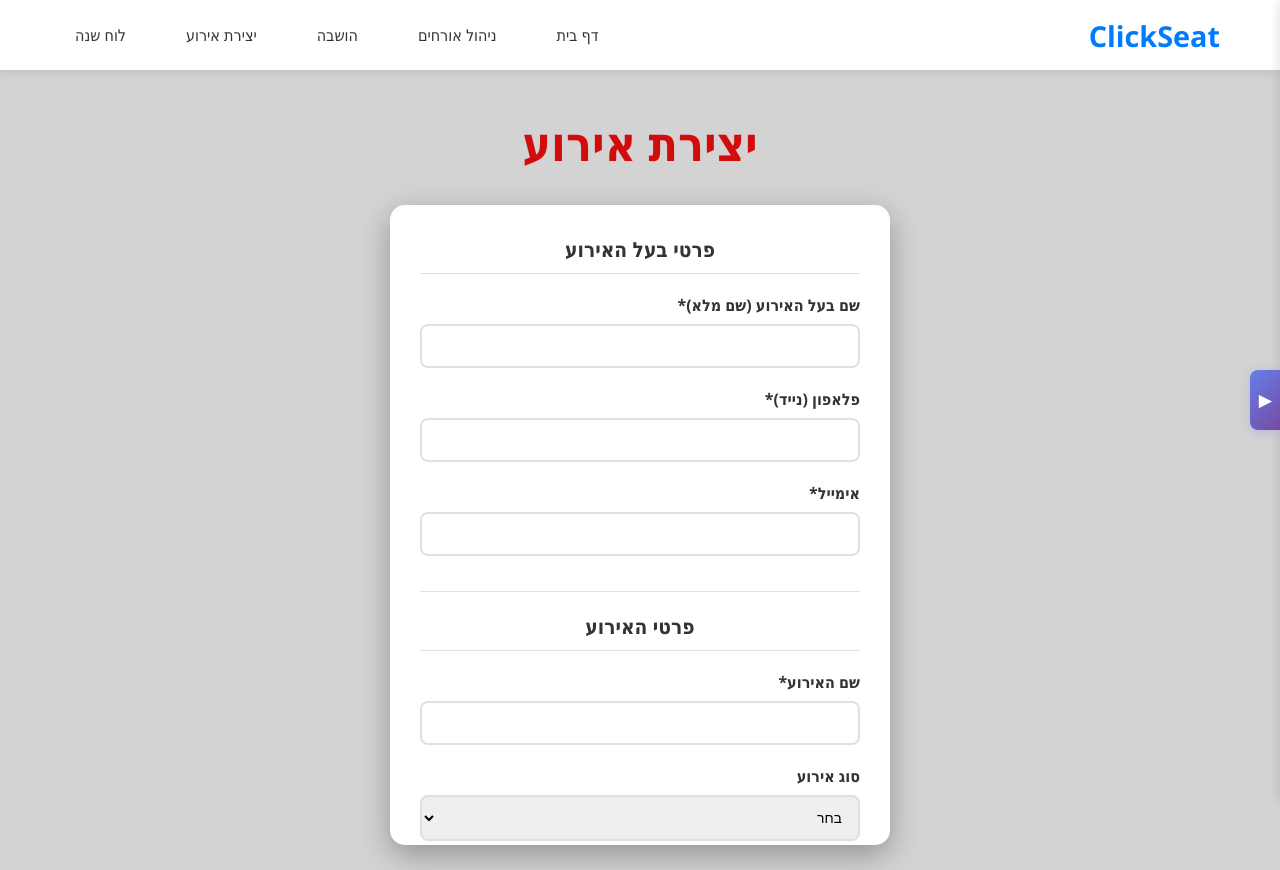
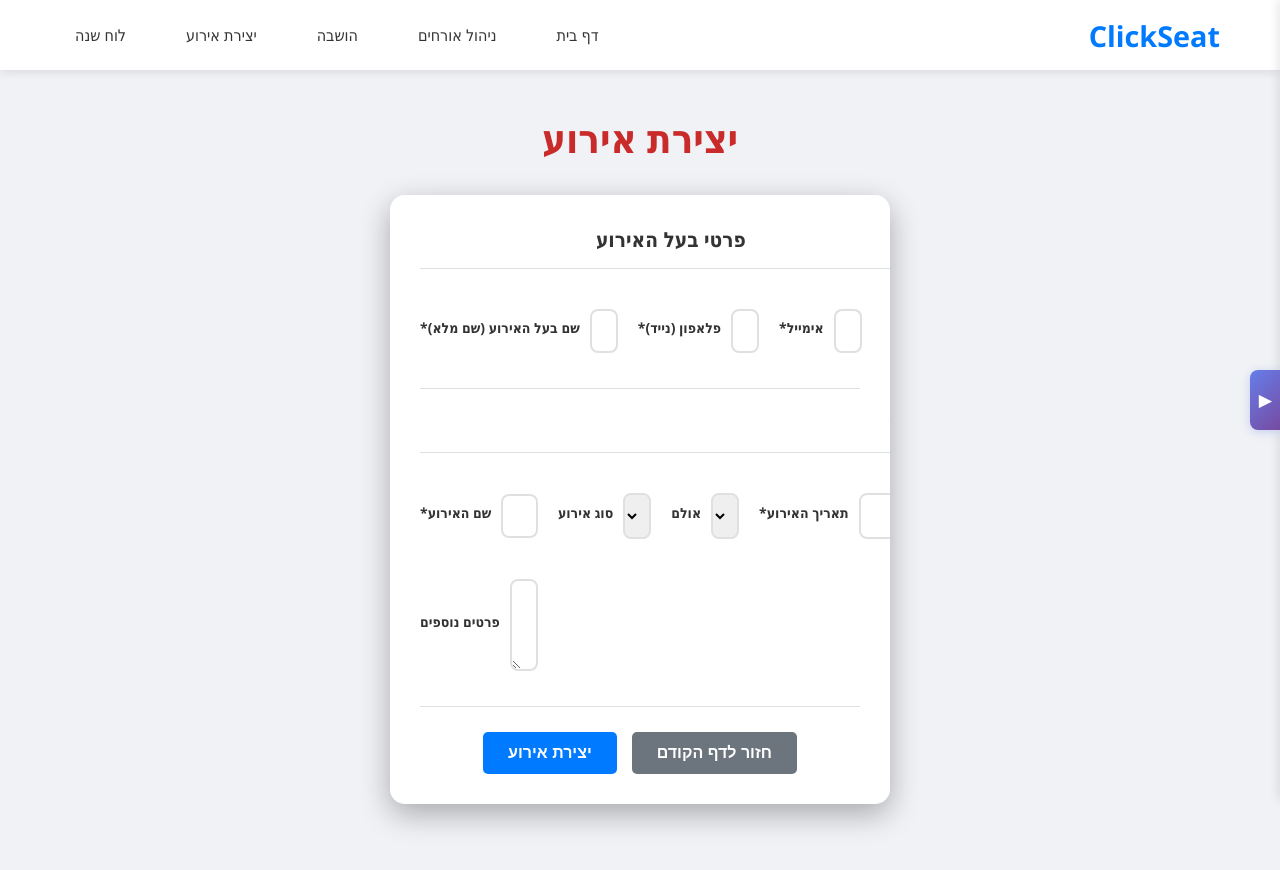
Before and after one commit to sindikoi/ClickSeat, a React (Create React App) app in the folder client/: page / in a window 1280 px wide. Both pictures are taken after a click on the button "➕ הוספת אירוע". Built offline with nearby package versions, Linux system fonts and the light colour scheme.

Commit message:
final upload

```diff
--- a/client/src/pages/Event.jsx
+++ b/client/src/pages/Event.jsx
@@ -147,7 +147,7 @@ function Event() {
                   onChange={handlechange}
                 />
               </div>
-              <div className="form-group">
+              <div className="form-group full-width">
                 <label>פרטים נוספים</label>
                 <textarea
                   name="conditions"
--- a/client/src/style/pages.css
+++ b/client/src/style/pages.css
@@ -1,9 +1,6 @@
-.Homepage {
-  background-color: rgb(211, 211, 211);
-  height: 100%;
-  text-align: center;
-  flex: 1;
-}
+/* ==========================================================================
+   Global Styles & Base Layout
+   ========================================================================== */
 
    * {
     margin: 0;
@@ -13,55 +10,36 @@
 
   body,
   html {
-  height: 90%;
+    height: 100%;
     width: 100%;
-  margin: 0;
-  padding: 0;
   }
 
   .wrapper {
+    display: flex;
     flex-direction: row;
-  display: flex;
-  height: auto; /* Changed from 150vh */
     min-height: 100vh;
     width: 100vw;
   }
 
   .allPages {
-  background-color: #d3d3d3;
-  height: 100%;
-  margin: 0;
-  padding: 20px; /* Added padding */
-  min-height: 100vh;
-  width: 100vw;
+    background-color: #f0f2f5; /* A slightly lighter, more modern background */
+    width: 100%;
+    padding: 20px;
     text-align: center;
-}
-
-.title {
-  margin-top: 20px;
-  margin-bottom: 30px;
-  font-size: 1.5rem;
-  color: #333;
-  font-weight: bold;
   }
 
   .event-title {
     margin-top: 20px;
     margin-bottom: 30px;
-  font-size: 3rem !important;
-  color: #d20b0b;
+    font-size: 2.5rem;
+    color: #c92a2a;
     font-weight: bold;
   }
 
-h2.title {
-  margin-top: 20px;
-  margin-bottom: 30px;
-  font-size: 2.5rem !important;
-  color: #d20b0b;
-  font-weight: bold;
-}
+  /* ==========================================================================
+     Event Form - COMPLEX LAYOUT
+     ========================================================================== */
 
-/* Form Styles */
   .event-form-container {
     display: flex;
     justify-content: center;
@@ -71,17 +49,23 @@ h2.title {
   .event-form {
     background-color: white;
     padding: 40px;
-  border-radius: 10px;
-  box-shadow: 0 5px 20px rgba(0, 0, 0, 0.1);
+    border-radius: 12px;
+    box-shadow: 0 4px 12px rgba(0, 0, 0, 0.08);
     width: 100%;
-  max-width: 100%; /* Making the form wide */
+
     text-align: right;
   }
 
+  /* 1. The main grid container for each section */
   .form-section {
+    display: grid;
+    /* We create 6 columns to have precise control over the layout */
+    grid-template-columns: repeat(6, 1fr);
+    gap: 20px; /* Spacing between all items */
+
     margin-bottom: 30px;
-  padding-bottom: 20px;
-  border-bottom: 1px solid #e0e0e0;
+    padding-bottom: 30px;
+    border-bottom: 1px solid #dee2e6;
   }
 
   .form-section:last-child {
@@ -89,49 +73,95 @@ h2.title {
     margin-bottom: 0;
   }
 
+  /* 2. Section titles must span the full width (all 6 columns) */
   .form-section h3 {
-  color: #333;
+    grid-column: 1 / -1; /* This is crucial */
+    color: #343a40;
     font-size: 1.3rem;
     font-weight: 600;
-  margin-bottom: 20px;
-  padding-bottom: 10px;
-  border-bottom: 1px solid #e0e0e0;
+    padding-bottom: 15px;
+    border-bottom: 1px solid #dee2e6;
+    margin-bottom: 10px; /* Add some space below the title */
   }
 
+  /*
+    3. This is the new, important part:
+    Each .form-group is now a mini-grid to place the label NEXT to the input.
+  */
   .form-group {
-  margin-bottom: 25px;
+    display: grid;
+    grid-template-columns: auto 1fr; /* Label gets auto width, input takes the rest */
+    gap: 10px; /* Space between label and input */
+    align-items: center; /* Vertically align them */
   }
 
+  /* If you want the label ABOVE the input (like your original design), comment out the grid lines above and uncomment this: */
+  /*
+  .form-group {
+    display: flex;
+    flex-direction: column;
+  }
+  */
+
   .form-group label {
-  display: block;
-  margin-bottom: 8px;
-  font-weight: bold;
-  color: #333;
-  font-size: 16px;
+    font-weight: 600;
+    color: #495057;
+    white-space: nowrap; /* Prevents long labels from breaking into two lines */
+    text-align: right;
+    font-size: 14px;
   }
 
   .form-group input,
   .form-group textarea,
   .form-group select {
     width: 100%;
-  padding: 12px;
-  border: 1px solid #ddd;
-  border-radius: 5px;
+    padding: 10px 12px;
+    border: 1px solid #ced4da;
+    border-radius: 6px;
     font-size: 14px;
   }
 
   .form-group input:focus,
-.form-group textarea:focus {
+  .form-group textarea:focus,
+  .form-group select:focus {
     outline: none;
     border-color: #007bff;
-  box-shadow: 0 0 5px rgba(0, 123, 255, 0.3);
+    box-shadow: 0 0 0 2px rgba(0, 123, 255, 0.2);
   }
 
+  /*
+    4. Helper classes to control how many columns each form-group spans.
+    You will need to add these classes in your JSX code.
+  */
+
+  /* Example: A field that takes up 2 out of 6 columns */
+  .form-group.span-2 {
+    grid-column: span 2;
+  }
+
+  /* Example: A field that takes up 3 out of 6 columns */
+  .form-group.span-3 {
+    grid-column: span 3;
+  }
+
+  /* Example: A field that takes up 4 out of 6 columns */
+  .form-group.span-4 {
+    grid-column: span 4;
+  }
+
+  /* A field that takes up the full width (all 6 columns) */
+  .form-group.span-6 {
+    grid-column: span 6;
+  }
+
+
+  /* Form buttons at the end */
   .form-buttons {
     display: flex;
     gap: 15px;
     justify-content: center;
     margin-top: 30px;
+    grid-column: 1 / -1; /* Make sure buttons are centered in the grid */
   }
 
   .submit-btn,
@@ -162,58 +192,38 @@ h2.title {
     background-color: #545b62;
   }
 
-/* Calendar Styles (for consistency) */
-.calendar-view {
-  padding: 20px;
-  max-width: 1200px;
-  margin: 0 auto;
+
+  /* ==========================================================================
+     Responsive Design
+     ========================================================================== */
+
+  /* For tablets and smaller devices */
+  @media (max-width: 768px) {
+    /* On small screens, we simplify the layout to one column */
+    .form-section {
+      grid-template-columns: 1fr;
     }
 
-.calendar-header-actions {
-  display: flex;
-  justify-content: flex-start;
-  margin-bottom: 20px;
+    /* We also force each group to be a single column */
+    .form-group,
+    .form-group.span-2,
+    .form-group.span-3,
+    .form-group.span-4,
+    .form-group.span-6 {
+      grid-column: 1 / -1;
     }
 
-.back-btn {
-  background: linear-gradient(135deg, #667eea, #764ba2);
-  color: white;
-  border: none;
-  padding: 12px 20px;
-  border-radius: 8px;
-  cursor: pointer;
-  font-size: 14px;
-  font-weight: 600;
-  transition: all 0.3s ease;
-  display: flex;
-  align-items: center;
+    /* On mobile, it's better to have the label above the input */
+    .form-group {
+      grid-template-columns: 1fr; /* Single column for label and input */
       gap: 8px;
     }
 
-.back-btn:hover {
-  transform: translateY(-2px);
-  box-shadow: 0 4px 8px rgba(102, 126, 234, 0.3);
+    .form-group label {
+      text-align: right;
     }
 
-/* Responsive */
-@media (max-width: 768px) {
     .event-form {
-    width: 95%;
       padding: 20px;
     }
-  .calendar-view {
-    padding: 10px;
   }
-
-  .back-btn {
-    padding: 10px 15px;
-    font-size: 13px;
-  }
-}
-
-@media (max-width: 480px) {
-  .back-btn {
-    padding: 8px 12px;
-    font-size: 12px;
-  }
-}
```
Lines whose indentation alone changed are shown as unchanged.
